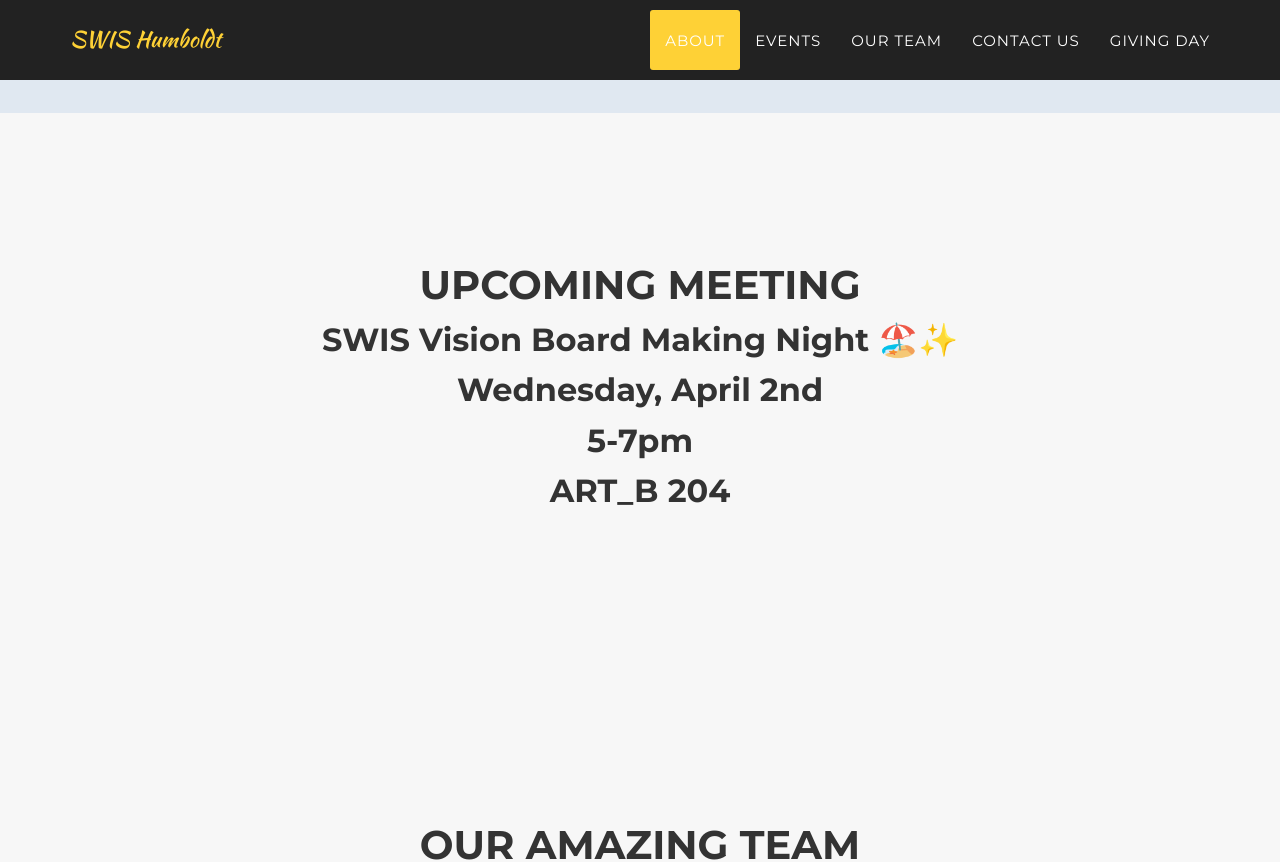
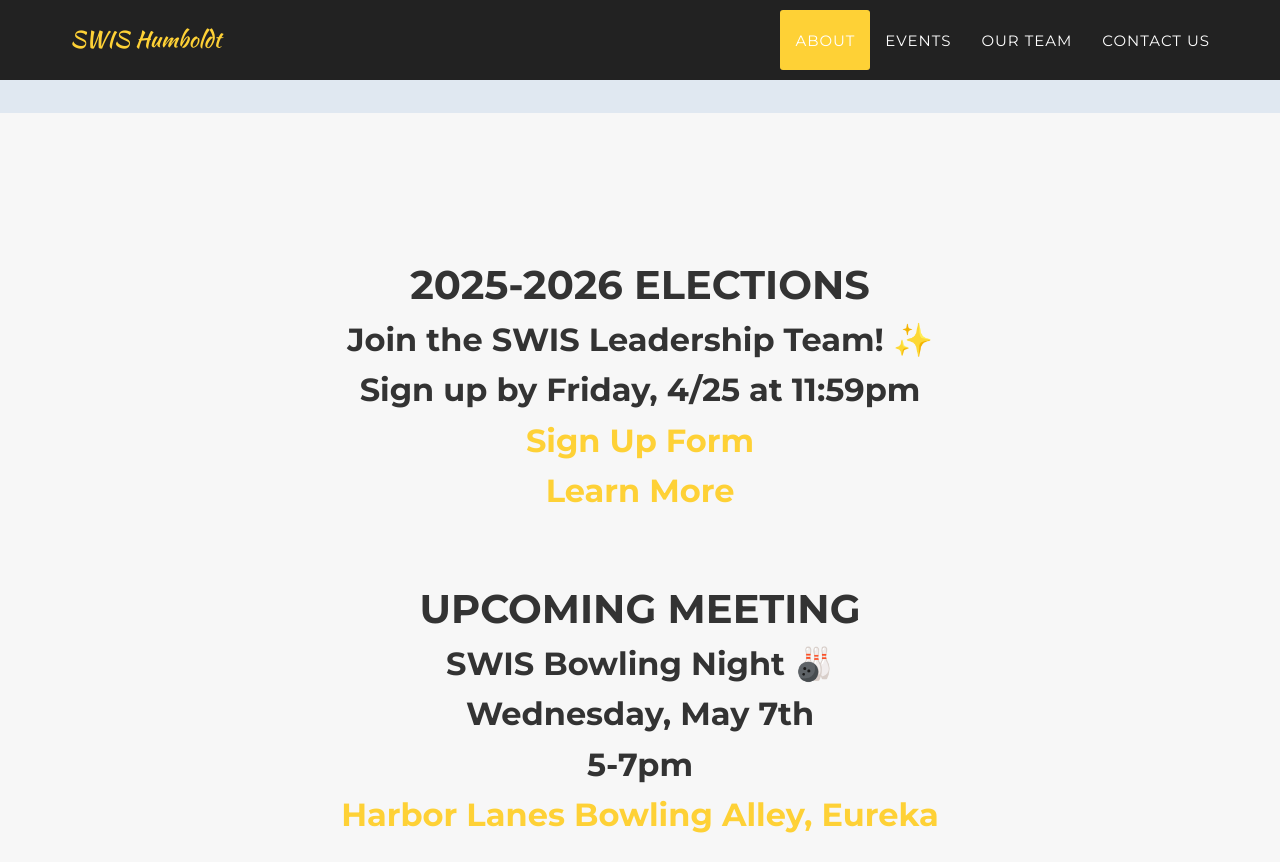
Before and after one commit to swishumboldt/swishumboldt.github.io, a Jekyll site: the page built from index.html, in a window 1280 px wide and 1400 px high, scrolled down 1177 px. Shown: the top 862 px of the window. Built offline with Jekyll 4.4.1, drawn with Linux system fonts in a browser that asks for light colours; some web fonts are replaced; some of the changed text lies outside the part shown; grey boxes are pictures that could not be loaded.

Commit message:
updated site with election and may details

```diff
--- a/_includes/header.html
+++ b/_includes/header.html
@@ -34,9 +34,9 @@
                     <li>
                         <a class="page-scroll" href="#contact">Contact Us</a>
                     </li>
-                    <li>
+                   <!-- <li>
                         <a class="page-scroll" href="https://www.justgiving.com/campaign/sws2025">Giving Day</a>
-                    </li>
+                    </li>-->
                 </ul>
             </div>
             <!-- /.navbar-collapse -->
--- a/_includes/portfolio_grid.html
+++ b/_includes/portfolio_grid.html
@@ -3,14 +3,29 @@
         <div class="container">
             <div class="row">
                 <div class="col-lg-12 text-center">
+                    <h2 class="section-heading">2025-2026 Elections</h2>
+                    <!--<h3 class="section-subheading text-muted">More details coming soon...</h3>-->
+                    <h2 class="service-heading">Join the SWIS Leadership Team! ✨</h2>
+                    <h2 class="service-heading">Sign up by Friday, 4/25 at 11:59pm</h2>
+                    <h2 class="service-heading"><a href="https://forms.gle/aKgJvu9136EBc1rc9" target="_blank">Sign Up Form</a></h2>
+                    <h2 class="service-heading"><a href="https://docs.google.com/document/d/1ruz9JymDv9Ps_MnZeloa2no2GyAmBT0MT5DZt6H2bQU/edit?usp=sharing" target="_blank">Learn More</a></h2>
+                </div>
+            </div>
+            <br />
+            <br/>
+            <br/>
+            <div class="row">
+                <div class="col-lg-12 text-center">
                     <h2 class="section-heading">Upcoming Meeting</h2>
                     <!--<h3 class="section-subheading text-muted">More details coming soon...</h3>-->
-                    <h2 class="service-heading">SWIS Vision Board Making Night 🏖️✨</h2>
-                    <h2 class="service-heading">Wednesday, April 2nd</h2>
+                    <h2 class="service-heading">SWIS Bowling Night 🎳</h2>
+                    <h2 class="service-heading">Wednesday, May 7th</h2>
                     <h2 class="service-heading">5-7pm</h2>
-                    <h2 class="service-heading">ART_B 204</h2>
+                    <h2 class="service-heading"><a href="https://maps.app.goo.gl/5eyyPrn4CzxMAdMJA" target="_blank">Harbor Lanes Bowling Alley, Eureka</a></h2>
                 </div>
             </div>
+
+
             <!--
             <div class="row">
             {% for post in site.posts %}
--- a/_includes/team.html
+++ b/_includes/team.html
@@ -3,7 +3,7 @@
         <div class="container">
             <div class="row">
                 <div class="col-lg-12 text-center">
-                    <h2 class="section-heading">Our Amazing Team</h2>
+                    <h2 class="section-heading">Our 2024-2025 Leadership Team</h2>
                     <!--<h3 class="section-subheading text-muted">Lorem ipsum dolor sit amet consectetur.</h3>-->
                 </div>
             </div>
```
